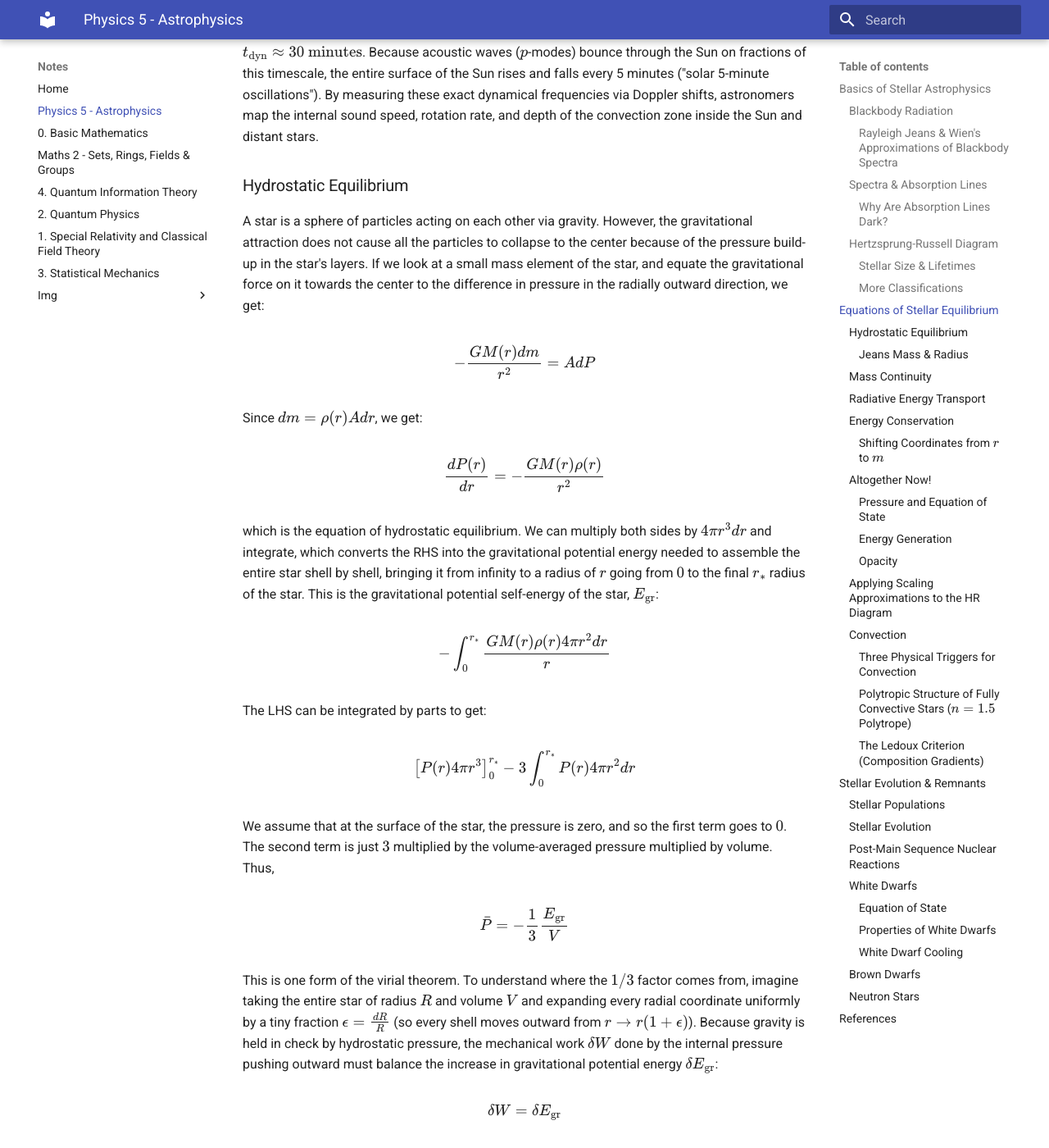
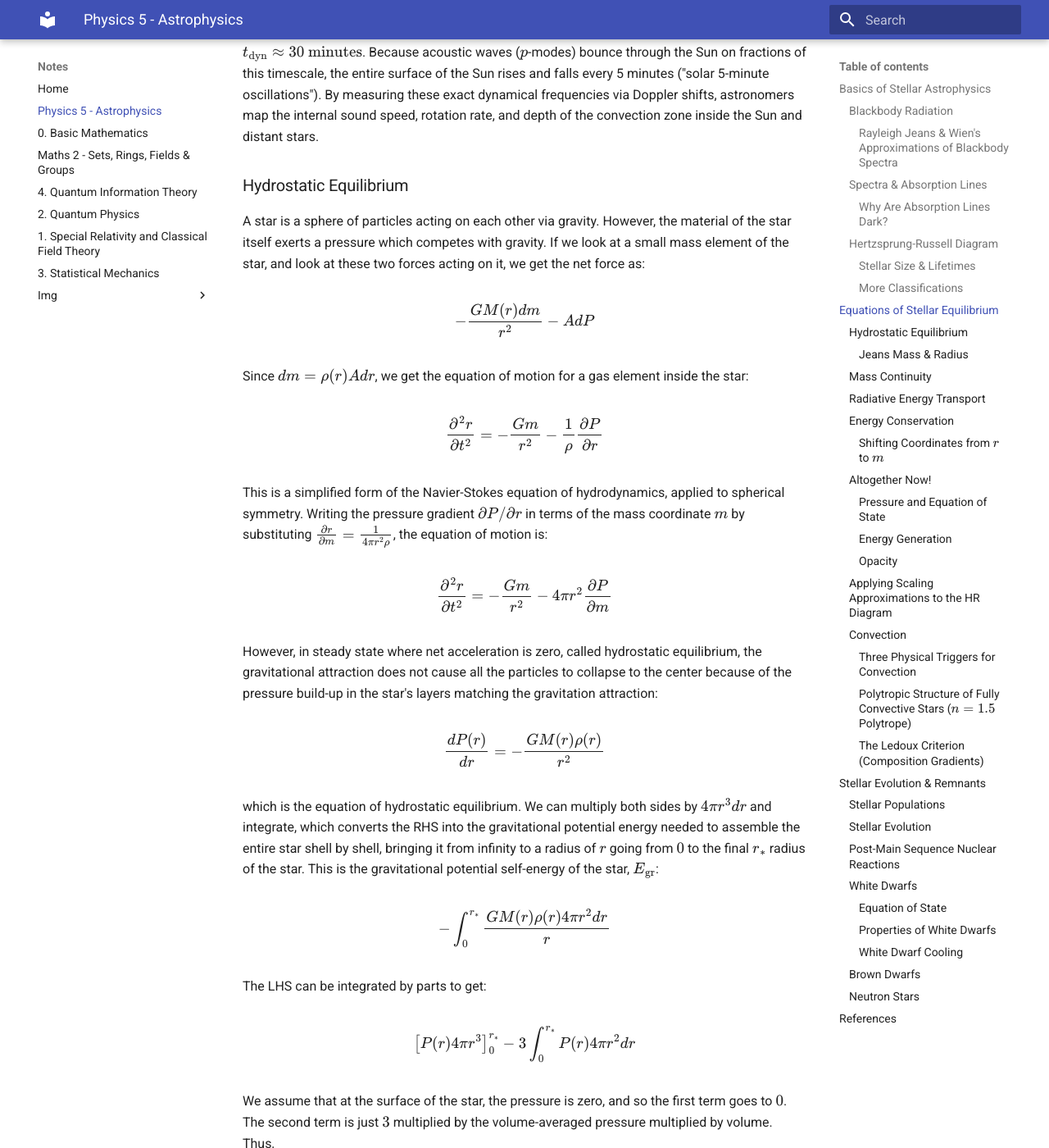
Before and after one commit to regstuff/notes, an MkDocs documentation site: the page built from docs/Physics_Astrophysics.md, in a window 1280 px wide and 1400 px high, scrolled down 20651 px. Shown: the whole window at 82% size. Built offline with MkDocs 1.6.1 and Material for MkDocs 9.7.7, drawn with Linux system fonts in a browser that asks for light colours.

Commit message:
Update Physics_Astrophysics.md

```diff
--- a/docs/Physics_Astrophysics.md
+++ b/docs/Physics_Astrophysics.md
@@ -436,11 +436,19 @@ An Earth-sized Iron core collapses to a $20\text{ km}$ neutron star at $\approx
 
 ### Hydrostatic Equilibrium
 
-A star is a sphere of particles acting on each other via gravity. However, the gravitational attraction does not cause all the particles to collapse to the center because of the pressure build-up in the star's layers. If we look at a small mass element of the star, and equate the gravitational force on it towards the center to the difference in pressure in the radially outward direction, we get:
+A star is a sphere of particles acting on each other via gravity. However, the material of the star itself exerts a pressure which competes with gravity. If we look at a small mass element of the star, and look at these two forces acting on it, we get the net force as:
 
-$$-\frac{GM(r)dm}{r^2} = AdP$$
+$$-\frac{GM(r)dm}{r^2} - AdP$$
 
-Since $dm = \rho(r)Adr$, we get:
+Since $dm = \rho(r)Adr$, we get the equation of motion for a gas element inside the star:
+
+$$\frac{\partial^2 r}{\partial t^2} = -\frac{Gm}{r^2} - \frac{1}{\rho}\frac{\partial P}{\partial r}$$
+
+This is a simplified form of the Navier-Stokes equation of hydrodynamics, applied to spherical symmetry. Writing the pressure gradient $\partial P/\partial r$ in terms of the mass coordinate $m$ by substituting $\frac{\partial r}{\partial m} = \frac{1}{4\pi r^2\rho}$, the equation of motion is:
+
+$$\frac{\partial^2 r}{\partial t^2} = -\frac{Gm}{r^2} - 4\pi r^2\frac{\partial P}{\partial m}$$
+
+However, in steady state where net acceleration is zero, called hydrostatic equilibrium, the gravitational attraction does not cause all the particles to collapse to the center because of the pressure build-up in the star's layers matching the gravitation attraction:
 
 $$\frac{dP(r)}{dr} = -\frac{GM(r)\rho(r)}{r^2}$$
 
```
